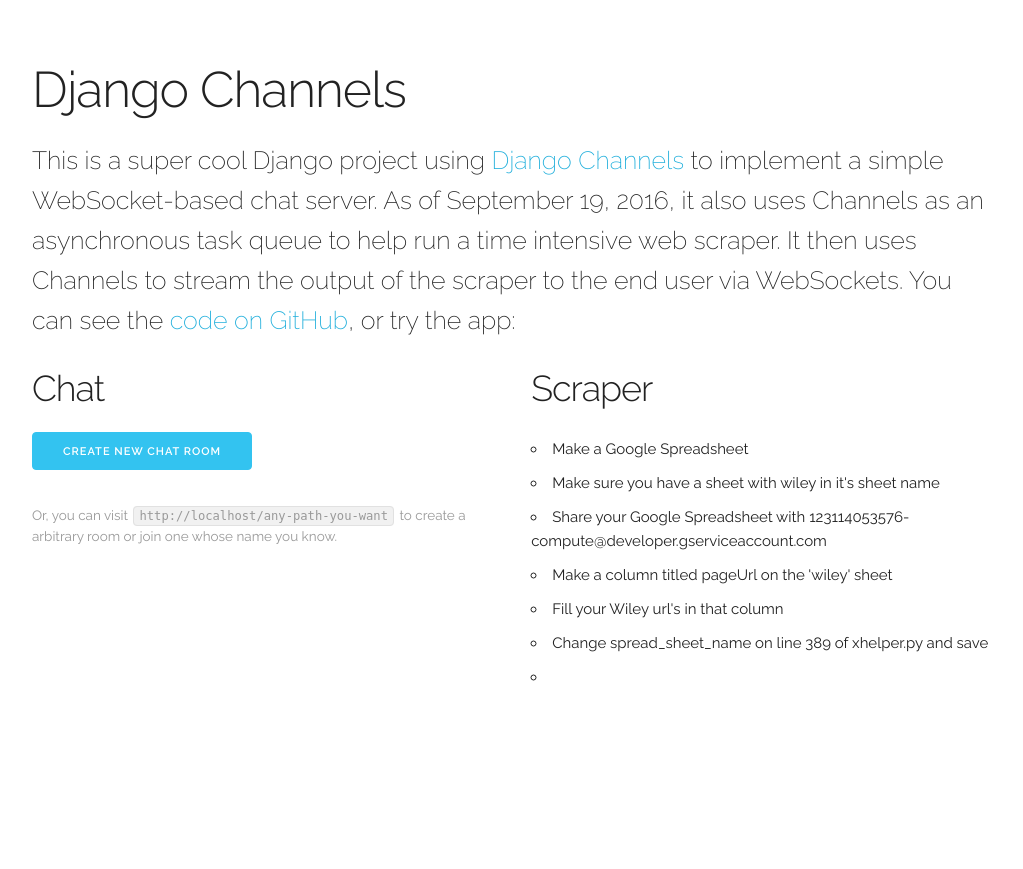
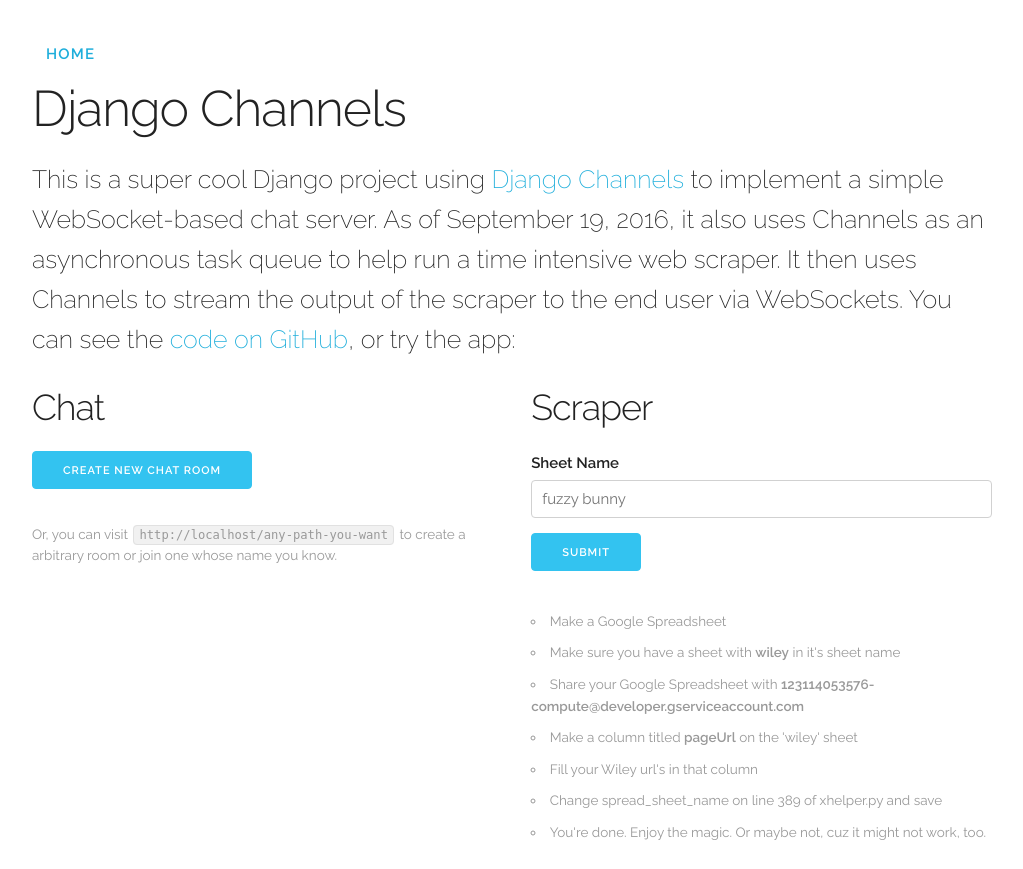
Before and after one commit to jeffthemaximum/xshovel, a Django app: page / in a window 1280 px wide. Shown: the whole page, without its empty margins (128-1151 px from the left). Before the commit the page ends 681 px from the top, so only its background shows below. Run offline with Django 3.2, Linux system fonts and the light colour scheme.

Commit message:
starts integrating scraper and more styles

```diff
--- a/chats/templates/chat/about.html
+++ b/chats/templates/chat/about.html
@@ -14,7 +14,7 @@
     <div class="six columns">
       <h3>Chat</h3>
       <p>
-        <a class="button button-primary" href="{% url 'new_room' %}">Create new chat room</a>
+        <a class="button button-primary" href="{% url 'chats:new_room' %}">Create new chat room</a>
       </p>
       <p class="quiet">
         Or, you can visit <code>{{ request.scheme }}://{{ request.get_host }}/any-path-you-want</code>
@@ -23,15 +23,27 @@
     </div>
     <div class="six columns">
       <h3>Scraper</h3>
+
+      <form action="{% url 'scraper:new' %}" method="post">
+        {% csrf_token %}
+        <div class="row">
+          <div class="twelve columns">
+            <label for="sheetName">Sheet Name</label>
+            <input class="u-full-width" type="text" placeholder="fuzzy bunny" id="sheetName">
+          </div>
+        </div>
+        <input class="button-primary" type="submit" value="Submit">
+      </form>
+
       <p class="quiet">
-        <ul>
+        <ul class="quiet">
           <li>Make a Google Spreadsheet</li>
-          <li>Make sure you have a sheet with wiley in it's sheet name</li>
-          <li>Share your Google Spreadsheet with 123114053576-compute@developer.gserviceaccount.com</li>
-          <li>Make a column titled pageUrl on the 'wiley' sheet</li>
+          <li>Make sure you have a sheet with <b>wiley</b> in it's sheet name</li>
+          <li>Share your Google Spreadsheet with <b>123114053576-compute@developer.gserviceaccount.com</b></li>
+          <li>Make a column titled <b>pageUrl</b> on the 'wiley' sheet</li>
           <li>Fill your Wiley url's in that column</li>
           <li>Change spread_sheet_name on line 389 of xhelper.py and save</li>
-          <li><You're done. Enjoy the magic. Or maybe not, cuz it might not work, too./li>
+          <li>You're done. Enjoy the magic. Or maybe not, cuz it might not work, too.</li>
         </ul>
       </p>
     </div>
--- a/chats/views.py
+++ b/chats/views.py
@@ -19,7 +19,7 @@
             if Room.objects.filter(label=label).exists():
                 continue
             new_room = Room.objects.create(label=label)
-    return redirect(chat_room, label=label)
+    return redirect('chats:chat_room', label=label)
 
 def chat_room(request, label):
     """
--- a/project/settings.py
+++ b/project/settings.py
@@ -41,6 +41,7 @@
     'django.contrib.staticfiles',
     'chats',
     'channels',
+    'scraper',
 ]
 
 MIDDLEWARE_CLASSES = [
--- a/project/static/chat.css
+++ b/project/static/chat.css
@@ -1,5 +1,5 @@
 body {
-    padding-top: 4em;
+    padding-top: 2em;
 }
 
 p.deck {
@@ -15,3 +15,38 @@
     font-size: 90%;
     color: #999;
 }
+
+nav.primary{
+  display: table;
+  margin: 0 auto;
+}
+
+nav.primary ul, nav.primary ul li {
+  margin: 0px;
+}
+
+nav.primary select {
+  display: none;
+  width:  100%;
+  height: 28px;
+  margin: 21px 0;
+}
+
+nav.primary ul li {
+  display: inline;
+  position: relative;
+}
+
+nav.primary ul li a {
+  display: inline-block;
+  line-height: 49px;
+  padding:  0 14px;
+  text-transform: uppercase;
+  text-decoration: none;
+  font-weight: bold;
+  letter-spacing: 0.08em;
+}
+
+nav.primary ul li a:hover {
+  cursor: pointer;
+}
--- a/project/templates/base.html
+++ b/project/templates/base.html
@@ -11,6 +11,20 @@
   <link rel="stylesheet" href="{% static 'chat.css' %}">
 </head>
 <body>
+  <!--Navigation-->
+  <div class="band navigation">
+      <nav class="container primary">
+          <div class="sixteen columns">
+              <ul>
+                  <li><a href="{% url 'chats:about' %}">Home</a></li>
+                  <!--<li><a href="#">About Us</a></li>
+                  <li><a href="#">Projects</a></li>
+                  <li><a href="#">Contact Us</a></li>-->
+              </ul>
+          </div>
+      </nav>
+  </div>
+
   <div class="section">
     <div class="container">
       {% block content %}{% endblock content %}
--- a/project/urls.py
+++ b/project/urls.py
@@ -18,5 +18,6 @@
 
 urlpatterns = [
     url(r'^admin/', admin.site.urls),
-    url(r'^', include("chats.urls")),
+    url(r'^', include("chats.urls", namespace="chats")),
+    url(r'^scraper/', include("scraper.urls", namespace="scraper")),
 ]
--- /dev/null
+++ b/scraper/urls.py
@@ -0,0 +1,6 @@
+from django.conf.urls import include, url
+from . import views
+
+urlpatterns = [
+    url(r'^new/$', views.new, name='new'),
+]
--- a/scraper/views.py
+++ b/scraper/views.py
@@ -6,7 +6,8 @@
 
 # Create your views here.
 @csrf_exempt
-def api(request):
+def new(request):
+    pu.db
     name = request.POST.get('s')
     id = request.POST.get('id')
     scrape_and_update_sheet_task.delay(name, id)
```
Also changed, not shown: db.sqlite3 (deleted), 1 other file.
